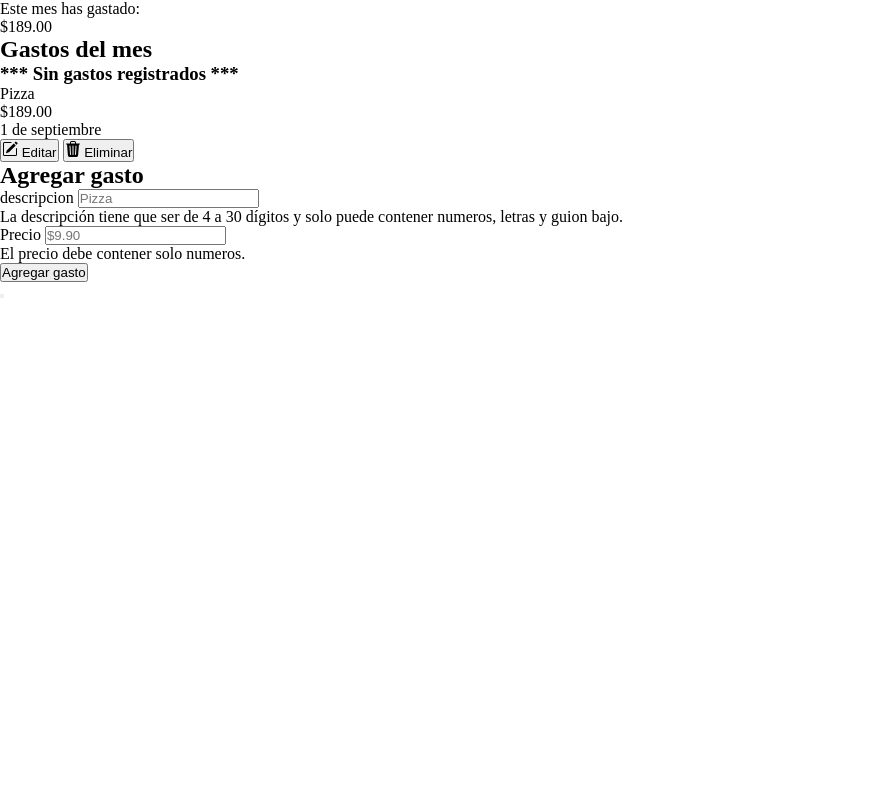
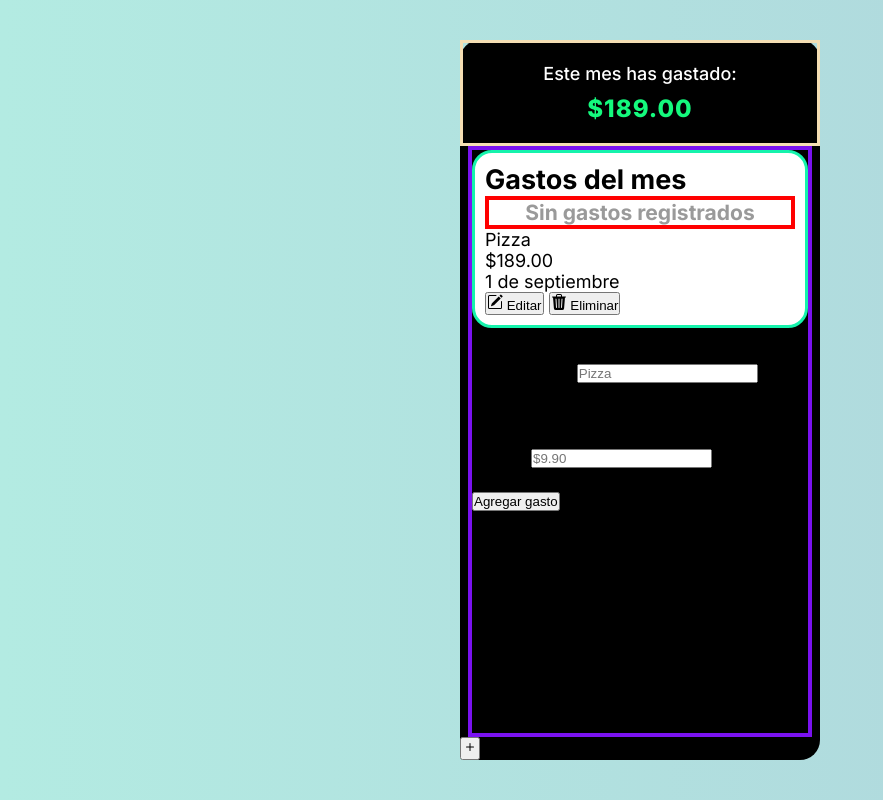
Before and after one commit to YakerHuertas26/App_Gastos, a website: page index.html in a window 1280 px wide. Shown: the whole page, without its empty margins (0-883 px from the left). Drawn offline with Linux system fonts and the light colour scheme.

Commit message:
estilos 1.0

```diff
--- a/index.html
+++ b/index.html
@@ -22,7 +22,7 @@
             <div class="gastos" id="gastos">
                 <h2 class="gastos_titulo">Gastos del mes</h2>
                 <div class="gastos__mensaje">
-                    <h3>*** Sin gastos registrados ***</h3>
+                    <h3>Sin gastos registrados</h3>
                 </div>
 
                 <div class="gastos__lista">
@@ -112,7 +112,18 @@
         <footer>
             <div class="agregar-gasto">
                 <button class="agregar-gasto__btn" id="toggle-form-gasto" data-accion="form-gasto">
-
+                    <svg
+							xmlns="http://www.w3.org/2000/svg"
+							width="16"
+							height="16"
+							fill="currentColor"
+							class="agregar-gasto__btn-icono agregar-gasto__btn-icono--abrir"
+							viewBox="0 0 16 16"
+						>
+							<path
+								d="M8 4a.5.5 0 0 1 .5.5v3h3a.5.5 0 0 1 0 1h-3v3a.5.5 0 0 1-1 0v-3h-3a.5.5 0 0 1 0-1h3v-3A.5.5 0 0 1 8 4z"
+							/>
+                    </svg>
                 </button>
             </div>
         </footer>
--- /dev/null
+++ b/sass/gastos.scss
@@ -0,0 +1,33 @@
+@use './variables.scss';
+
+.gastos{
+    border: solid 3px rgb(21, 243, 172);
+    background: #fff;
+    border-radius: 20px;
+    padding: 10px;
+    // height: 100%;
+    position: relative;
+    // z-index: 10;
+
+    &__titulo{
+        font-weight: 700;
+        font-size: 2.2rem;
+        margin-bottom: 8px;
+    }
+    &__mensaje{
+        border: solid 4px red;
+        width: 100%;
+        height: 100%;
+        position: relative;
+        top: 0;
+        left: 0;
+        display: flex;
+        align-items: center;
+        justify-content: center;
+        color: variables.$color-fecha;
+        // display: none;
+        &--active{
+            display: flex;
+        }
+    }
+}
--- a/sass/general.scss
+++ b/sass/general.scss
@@ -5,9 +5,28 @@
     padding: 0;
     box-sizing: border-box;
 }
-// html{
-//     font-size: 62.5%;
-// }
-// body{
+html{
+    font-size: 62.5%;
+}
+body{
+    font-size: 1.8rem;
+    height: 100vh;
+    width: 100vw;
+    background: linear-gradient(to left,#afd4dc,#b3ebe2);
+    font-family: variables.$fuente-primaria;
+    display: flex;
+    align-items: center;
+}
+.conteiner{
+    width: 95%;
+    max-width: 360px;
+    min-width: 315px;
+    height: 90vh;
+    margin: auto;
+    background: #000;
+    border-radius: 20px;
+    // z-index: 1;
 
-// }
+    display: grid;
+    grid-template-rows: auto 1fr auto;
+}
--- /dev/null
+++ b/sass/header.scss
@@ -0,0 +1,19 @@
+.total-gastos{
+    border: 3px solid wheat;
+    color: #fff;
+    padding: 20px 0;
+    text-align: center;
+
+    &__leyenda{
+        margin-bottom: 10px;
+        font-weight: 500;
+
+    }
+    &__cantidad{
+        width: 100%;
+        font-size: 2.4rem;
+        font-weight:800;
+        letter-spacing:0.1rem;
+        color: #14F97D;
+    }
+}
--- a/sass/index.scss
+++ b/sass/index.scss
@@ -1 +1,4 @@
 @use './general.scss';
+@use './header.scss';
+@use './main.scss';
+@use './gastos.scss'
--- /dev/null
+++ b/sass/main.scss
@@ -0,0 +1,7 @@
+main{
+    max-height: 100%;
+    overflow: hidden;
+    position: relative;
+    margin: 0 8px;
+    border: 4px solid rgb(122, 18, 240);
+}
```
Also changed, not shown: public/bundle.css, 1 other file.
